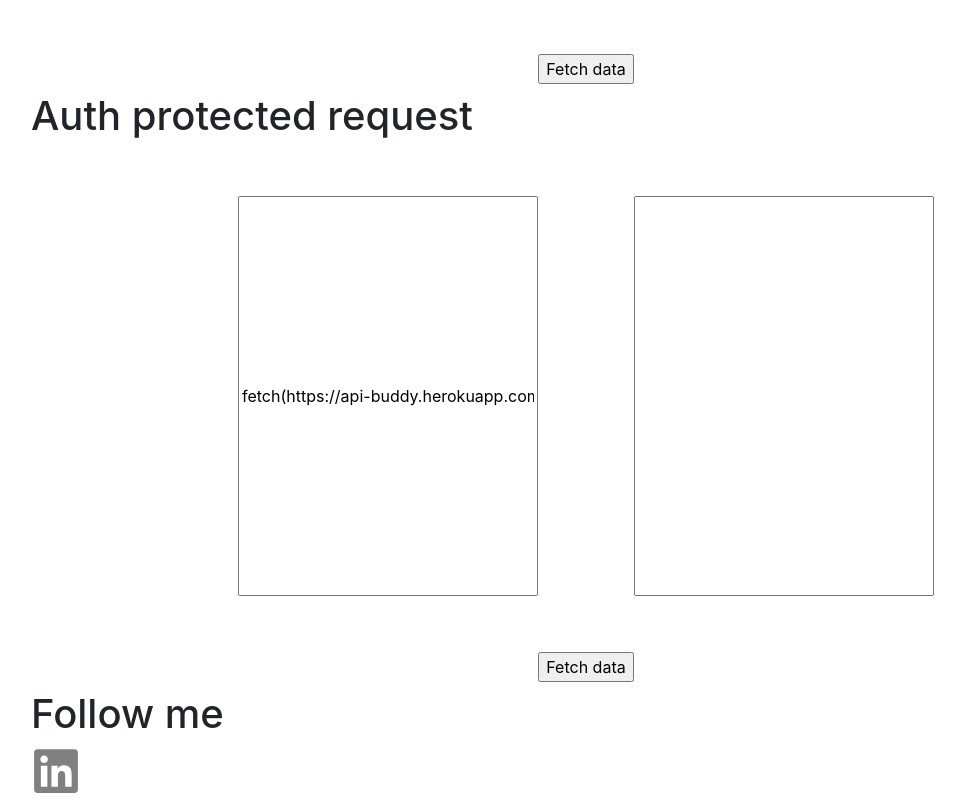
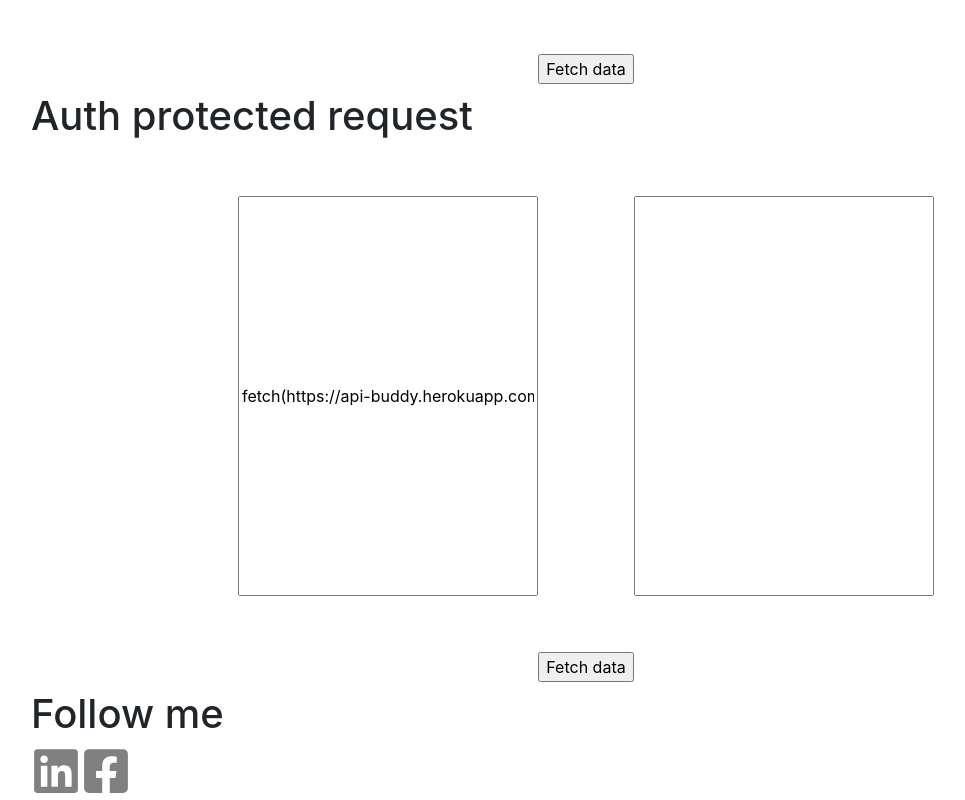
Before and after one commit to SidnevIgor/api-buddy-react, a React (Create React App) app: page / in a window 1280 px wide. Shown: the part 947-1747 px from the top of the page, without its empty margins (54-1019 px from the left). Built offline with nearby package versions, Linux system fonts and the light colour scheme.

Commit message:
Update footer.jsx

```diff
--- a/src/components/footer.jsx
+++ b/src/components/footer.jsx
@@ -1,6 +1,7 @@
 import React, { Component } from 'react';
-import { FontAwesomeIcon } from '@fortawesome/react-fontawesome'
-import { faLinkedin } from '@fortawesome/free-brands-svg-icons'
+import { FontAwesomeIcon } from '@fortawesome/react-fontawesome';
+import { faLinkedin } from '@fortawesome/free-brands-svg-icons';
+import { faFacebookSquare } from '@fortawesome/free-brands-svg-icons';
 
 export default class Footer extends Component {
   render () {
@@ -8,6 +9,7 @@ export default class Footer extends Component {
       <React.Fragment>
         <h1>Follow me</h1>
         <FontAwesomeIcon icon={ faLinkedin } style={{color: "grey", width: "50px", height: "50px"}}/>
+        <FontAwesomeIcon icon={ faFacebookSquare } style={{color: "grey", width: "50px", height: "50px"}}/>
       </React.Fragment>
     )
   }
```
